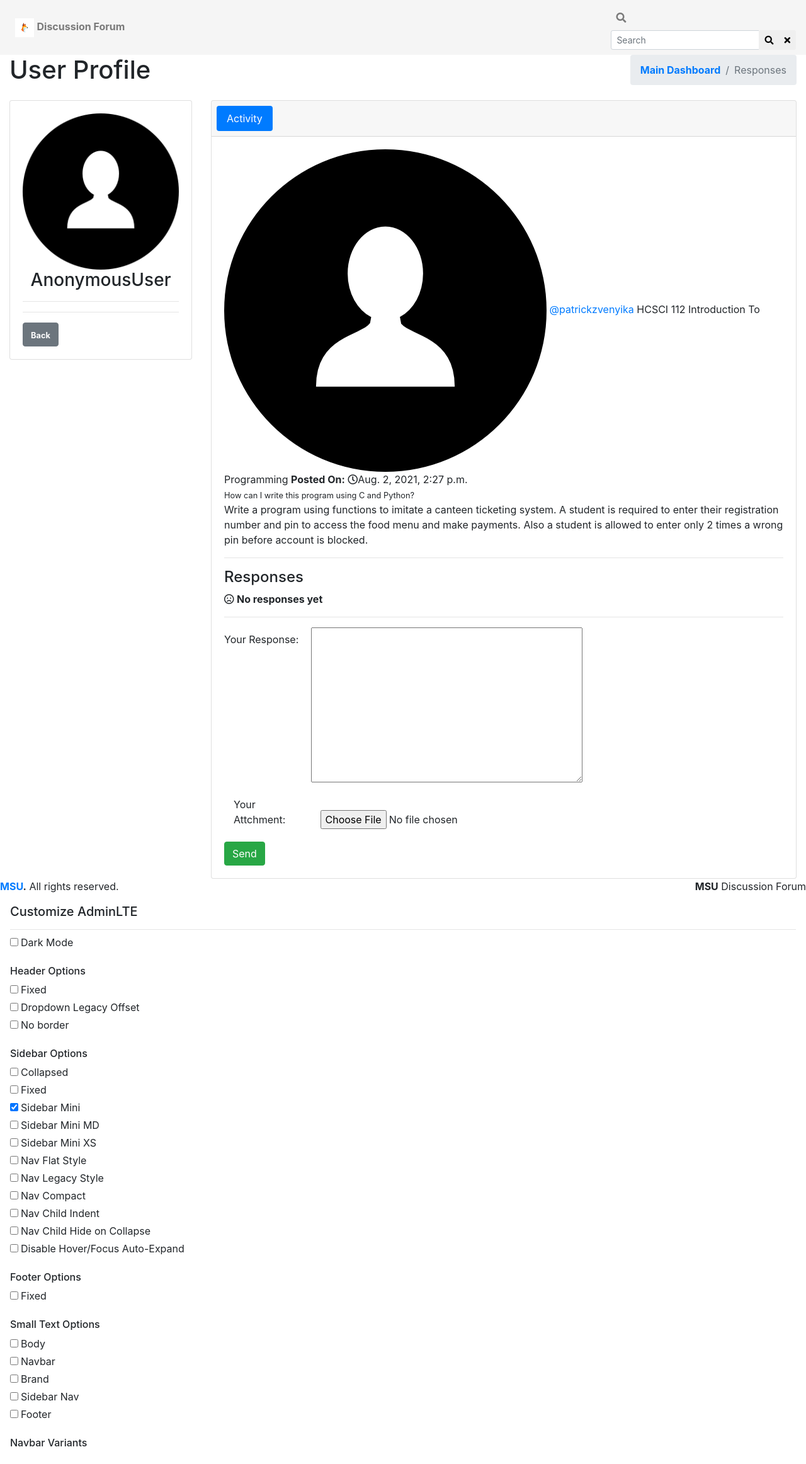
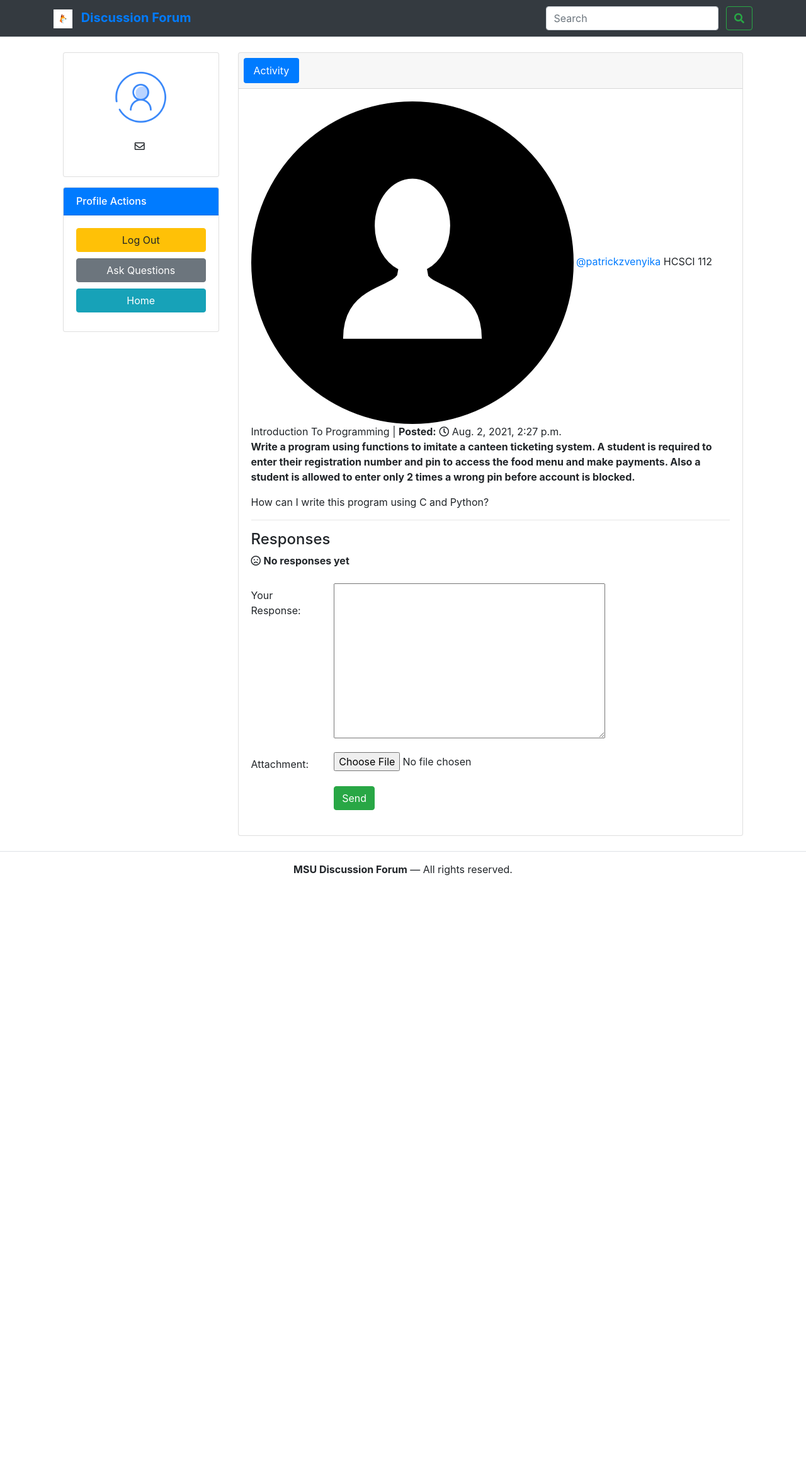
Before and after one commit to patrick-zvenyka/Discussion-Forum, a Django app: template fileupload/templates/responses.html in a window 1280 px wide. Shown: the whole page at 63% size. After the commit the page ends 1390 px from the top, so only its background shows below. Run offline with Django 3.2, Linux system fonts and the light colour scheme; data comes from the database, SQL or seed files in the repository; tables that the repository leaves empty hold one stand-in row (values such as "Sample post"); the template is opened without the code that fills it: values that come from a table or form of the project are taken from there, most other values are stand-ins (such as "Sample title", 1, 10 or a date in 2020); some libraries are stand-ins or nearby versions.

Commit message:
Update responses.html

```diff
--- a/fileupload/templates/responses.html
+++ b/fileupload/templates/responses.html
@@ -1,236 +1,90 @@
+{% extends "components/base.html" %}
+{% block title %}{{ title }}{% endblock %}
 {% load static %}
-<!DOCTYPE html>
-<html lang="en">
-
-<head>
-    <meta charset="utf-8">
-    <meta name="viewport" content="width=device-width, initial-scale=1">
-    <link rel="shortcut icon" href="{% static 'images/logo.png' %}" type="image/x-icon">
-    <title>MSU Discussion Forum | Responses</title>
-
-    <!-- Google Font: Source Sans Pro -->
-    <link rel="stylesheet" href="https://fonts.googleapis.com/css?family=Source+Sans+Pro:300,400,400i,700&display=fallback">
-    <!-- Font Awesome -->
-    <link rel="stylesheet" href="{% static 'plugins/fontawesome-free/css/all.min.css' %}">
-    <!-- Theme style -->
-    <link rel="stylesheet" href="{% static 'dist/css/bootstrap.min.css' %}">
-</head>
-
-
-<body class="hold-transition sidebar-mini">
 {% block content %}
     <div class="wrapper">
-        <!-- Navbar -->
-        <nav class=" navbar navbar-expand navbar-white navbar-light" style="background-color:rgb(245, 245, 245);">
-            <!-- Left navbar links -->
-            <ul class="navbar-nav">
-
-                <li class="nav-item d-none d-sm-inline-block">
-                    <a href="" class="nav-link"><img src="{% static 'images/logo.png' %}" width="30" height="30" alt=""> <strong>Discussion Forum</strong> </a>
-                </li>
-
-            </ul>
-
-            <!-- Right navbar links -->
-            <ul class="navbar-nav ml-auto">
-                <!-- Navbar Search -->
-                <li class="nav-item">
-                    <a class="nav-link" data-widget="navbar-search" href="#" role="button">
-                        <i class="fas fa-search"></i>
-                    </a>
-                    <div class="navbar-search-block">
-                        <form class="form-inline">
-                            <div class="input-group input-group-sm">
-                                <input class="form-control form-control-navbar" type="search" placeholder="Search" aria-label="Search">
-                                <div class="input-group-append">
-                                    <button class="btn btn-navbar" type="submit"><i class="fas fa-search"></i></button>
-                                    <button class="btn btn-navbar" type="button" data-widget="navbar-search"><i class="fas fa-times"></i></button>
-                                </div>
-                            </div>
-                        </form>
-                    </div>
-                </li>
-
-
-
-            </ul>
-        </nav>
-        <!-- /.navbar -->
-
-
-    </div>
-    <!-- /.sidebar -->
-    </aside>
-
-    <!-- Content Wrapper. Contains page content -->
-    <div class="">
-        <!-- Content Header (Page header) -->
-        <section class="content-header">
-            <div class="container-fluid">
-                <div class="row mb-2">
-                    <div class="col-sm-6">
-                        <h1>User Profile</h1>
-                    </div>
-                    <div class="col-sm-6">
-                        <ol class="breadcrumb float-sm-right">
-                            <li class="breadcrumb-item"><a href=""><strong>Main Dashboard</strong> </a></li>
-                            <li class="breadcrumb-item active">Responses</li>
-                        </ol>
-                    </div>
-                </div>
-            </div>
-            <!-- /.container-fluid -->
-        </section>
-
+        <div class="container my-4">
             <!-- Main content -->
             <section class="content">
                 <div class="container-fluid">
                     <div class="row">
-                    <div class="col-md-3">
+                        <!-- User Profile -->
+                        {% include "components/profile.html" %}
 
-                        <!-- Profile Image -->
-                        <div class="card card-primary card-outline">
-                            <div class="card-body box-profile">
-                                <div class="text-center">
-                                    <!-----Django Profile Picture-->
-                                    <img class="profile-user-img img-fluid img-circle" src="{% static 'images/user-3.png' %}" alt="User profile picture">
-
-                                </div>
-
-                                <h3 class="profile-username text-center">{{request.user}}</h3>
-                                <hr>
-                                <p class="text-muted text-center">{{request.user.email}}</p>
-                                <hr>
-                                <a href="{% url 'main.html' %}" class="text-muted text-center"><button type="button" class="btn btn-secondary"><small><strong>Back</strong></small></button> </a>
-
-
-                            </div>
-                            <!-- /.card-body -->
-                        </div>
-                        <!-- /.card -->
-
-                        <!-- About Me Box -->
-
-                        <!-- /.card -->
-                    </div>
-                    <!-- /.col -->
+                        <!-- Discussion & Responses -->
                         <div class="col-md-9">
                             <div class="card">
                                 <div class="card-header p-2">
                                     <ul class="nav nav-pills">
                                         <li class="nav-item"><a class="nav-link active" href="#activity" data-toggle="tab">Activity</a></li>
-
                                     </ul>
                                 </div>
-                            <!-- /.card-header -->
                                 <div class="card-body">
                                     <div class="tab-content">
-                                    <div class="active tab-pane" id="activity">
-                                        <!-- Post -->
-
+                                        <div class="tab-pane active" id="activity">
+                                            <!-- Question Block -->
                                             <div class="post">
-
                                                 <div class="user-block">
                                                     <img class="img-circle img-bordered-sm" src="{% static 'images/user-3.png' %}" alt="user image">
+                                                    <span class="username"><a href="#">{{ question.author.username }}</a></span>
+                                                    <span class="description">{{ question.subject }} | <strong>Posted:</strong> <i class="far fa-clock"></i> {{ question.created_at }}</span>
+                                                </div>
+                                                <p><strong>{{ question.title }}</strong></p>
+                                                <p>{{ question.body }}</p>
+                                                <hr>
 
-                                                <span class="username"><a href="">{{question.author.username}}</a>
-
-                                                </span>
-                                                <span class="description">{{question.subject}} <strong> Posted On:</strong> <i class="far fa-clock"></i>{{question.created_at}}</span>
-                                            </div>
-                                            <small>{{question.body}}</small>
-                                            <p>
-
-                                                {{question.title}}
-                                            </p>
-                                            <hr>
+                                                <!-- Responses -->
                                                 <div class="responses-container">
                                                     <h4 class="responses-container-heading">Responses</h4>
                                                     {% if not question.responses.all %}
-                                                <p class="no-responses-text"><i class="far fa-frown"></i> <strong>No responses yet</strong> </p>
-
-                                                {% else %} {% for response in question.get_responses %}
-                                                <blockquote id="{{response.id}}">
-                                                    <p class="no-responses-text"><i class="far fa-smile"></i> <strong>Response available!</strong> </p>
-
-                                                    <p class="response-body">{{response.body}}</p>
-                                                    <hr> {% if response.pdf %}
-                                                    <a href="{{ response.pdf.url }}" class="btn btn-outline-info btn-sm" target="_blank"><i class="fa-download">Download File</i> </a> {% else%}
-                                                    <span class="text-muted"><small>No PDF</small></span> {% endif %}
-                                                    <small class="response-author">{{response.user.username}} <strong>Response On:</strong>{{response.updated_at}}</small>
+                                                        <p class="no-responses-text"><i class="far fa-frown"></i> <strong>No responses yet</strong></p>
+                                                    {% else %}
+                                                        {% for response in question.get_responses %}
+                                                        <blockquote id="{{ response.id }}">
+                                                            <p class="no-responses-text"><i class="far fa-smile"></i> <strong>Response available!</strong></p>
+                                                            <p class="response-body">{{ response.body }}</p>
+                                                            <hr>
+                                                            {% if response.pdf %}
+                                                                <a href="{{ response.pdf.url }}" class="btn btn-outline-info btn-sm" target="_blank"><i class="fa fa-download"></i> Download File</a>
+                                                            {% else %}
+                                                                <span class="text-muted"><small>No PDF</small></span>
+                                                            {% endif %}
+                                                            <small class="response-author d-block mt-2">{{ response.user.username }} | <strong>Response On:</strong> {{ response.updated_at }}</small>
                                                             <hr>
                                                         </blockquote>
-                                                {% endfor %} {% endif %}
+                                                        {% endfor %}
+                                                    {% endif %}
                                                 </div>
-                                            <hr>
-                                            <form action="" method="POST" class="form-horizontal" enctype="multipart/form-data">
+
+                                                <!-- Response Form -->
+                                                <form action="" method="POST" class="form-horizontal mt-4" enctype="multipart/form-data">
                                                     {% csrf_token %}
                                                     <div class="form-group row">
-                                                    <label for="{{response_form.body.id_for_label}}" class="col-sm-2 col-form-label">Your Response:</label> {{response_form.body}}
-
+                                                        <label for="{{ response_form.body.id_for_label }}" class="col-sm-2 col-form-label">Your Response:</label>
+                                                        <div class="col-sm-10">
+                                                            {{ response_form.body }}
                                                         </div>
-                                                <div class="form-group">
-                                                    <label for="{{response_form.pdf.id_for_label}}" class="col-sm-2 col-form-label">Your Attchment:</label>
-                                                    <input type="file" name="pdf" enctype="multipart/form-data" placeholder="Attachment">
                                                     </div>
+                                                    <div class="form-group row">
+                                                        <label for="{{ response_form.pdf.id_for_label }}" class="col-sm-2 col-form-label">Attachment:</label>
+                                                        <div class="col-sm-10">
+                                                            <input type="file" name="pdf" class="form-control-file">
+                                                        </div>
+                                                    </div>
+                                                    <div class="form-group row">
+                                                        <div class="offset-sm-2 col-sm-10">
                                                             <button type="submit" class="btn btn-success">Send</button>
-
+                                                        </div>
+                                                    </div>
                                                 </form>
-
-
-
                                             </div>
-
-
-
-
-
-
-
-
+                                        </div> <!-- tab-pane -->
+                                    </div> <!-- tab-content -->
                                 </div>
-
                             </div>
-
                         </div>
-                            <!-- /.card-body -->
+                    </div> <!-- row -->
                 </div>
-                        <!-- /.card -->
-                    </div>
-                    <!-- /.col -->
-                </div>
-                <!-- /.row -->
-            </div>
-            <!-- /.container-fluid -->
             </section>
-        <!-- /.content -->
         </div>
 {% endblock %}
-    <!-- /.content-wrapper -->
-    <footer class="main-footer">
-        <div class="float-right d-none d-sm-block">
-            <b>MSU</b> Discussion Forum
-        </div>
-        <strong> <a href="#">MSU</a>.</strong> All rights reserved.
-    </footer>
-
-    <!-- Control Sidebar -->
-    <aside class="control-sidebar control-sidebar-dark">
-        <!-- Control sidebar content goes here -->
-    </aside>
-    <!-- /.control-sidebar -->
-    </div>
-    <!-- ./wrapper -->
-
-    <!-- jQuery -->
-    <script src="{% static 'plugins/jquery/jquery.min.js' %}"></script>
-    <!-- Bootstrap 4 -->
-    <script src="{% static 'plugins/bootstrap/js/bootstrap.bundle.min.js' %}"></script>
-    <!-- AdminLTE App -->
-    <script src="{% static 'dist/js/adminlte.min.js' %}"></script>
-    <!-- AdminLTE for demo purposes -->
-    <script src="{% static 'dist/js/demo.js' %}"></script>
-</body>
-
-
-</html>
```
Lines whose indentation alone changed are shown as unchanged.
